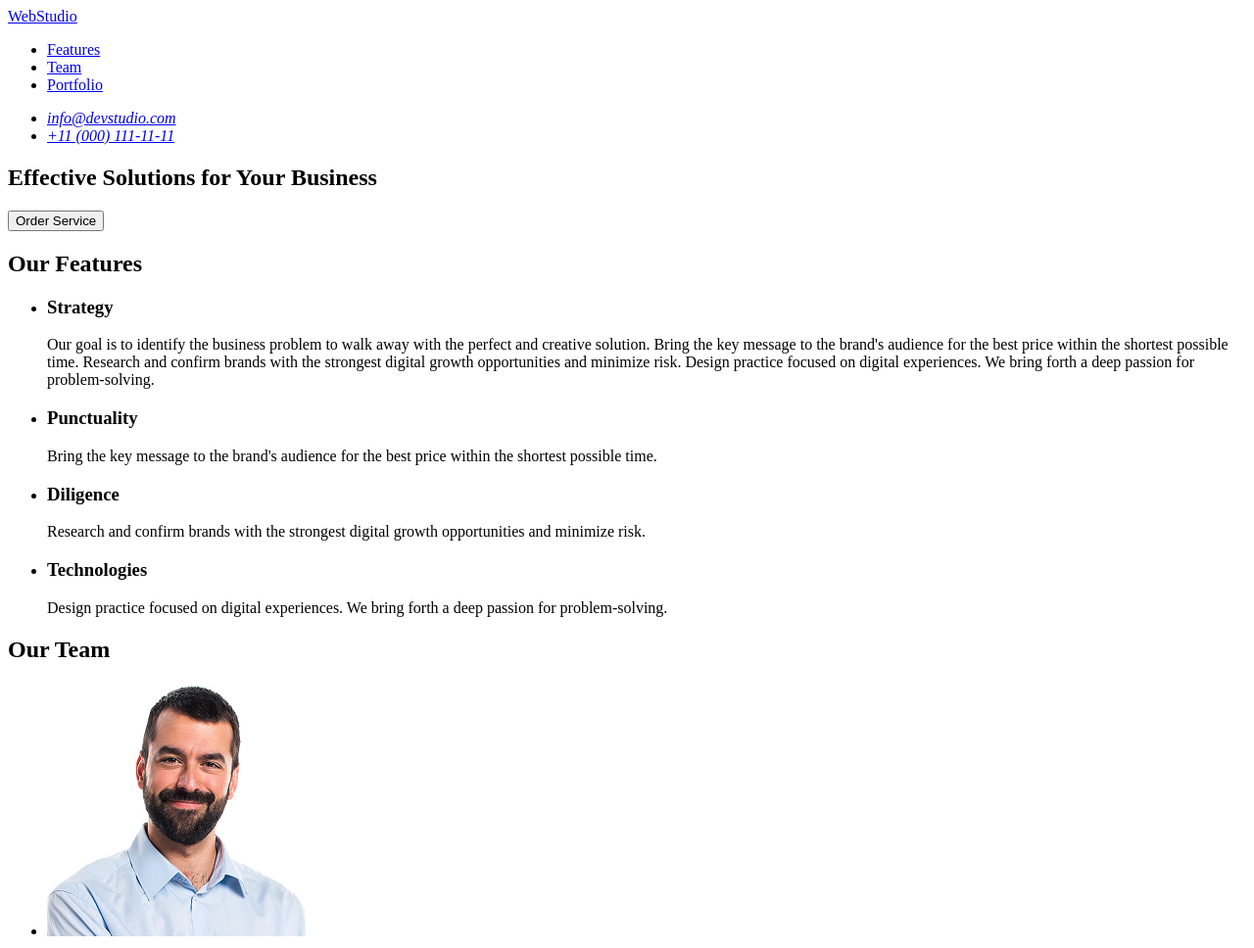
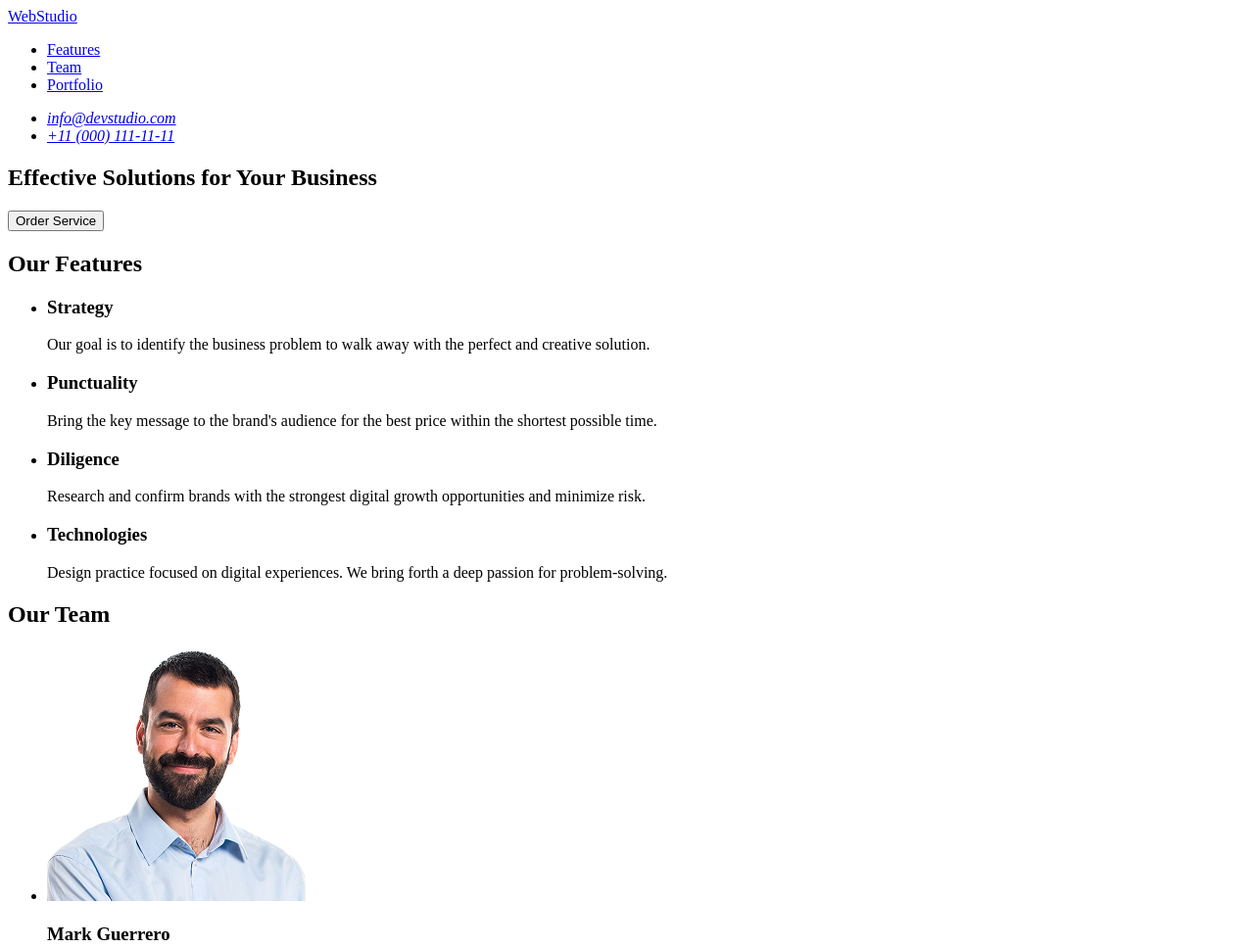
Before and after one commit to foxiys/goit-markup-hw-01, a plain HTML site: page index.html in a window 1280 px wide. Shown: the top 968 px of the page at 98% size. Drawn offline with Linux system fonts and the light colour scheme.

```diff
--- a/index.html
+++ b/index.html
@@ -56,12 +56,7 @@
             <h3>Strategy</h3>
             <p>
               Our goal is to identify the business problem to walk away with the
-              perfect and creative solution. Bring the key message to the
-              brand's audience for the best price within the shortest possible
-              time. Research and confirm brands with the strongest digital
-              growth opportunities and minimize risk. Design practice focused on
-              digital experiences. We bring forth a deep passion for
-              problem-solving.
+              perfect and creative solution.
             </p>
           </li>
           <li>
```
